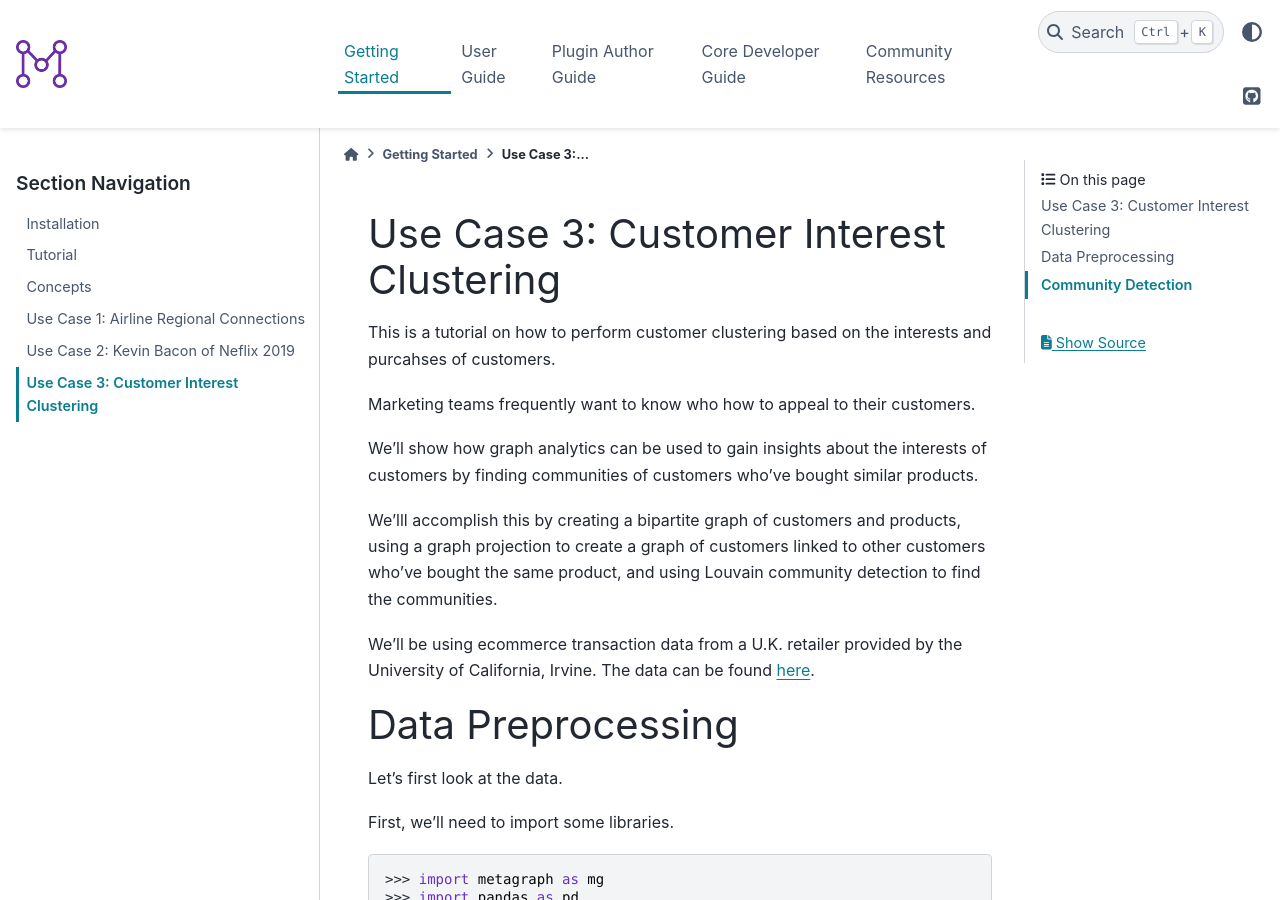
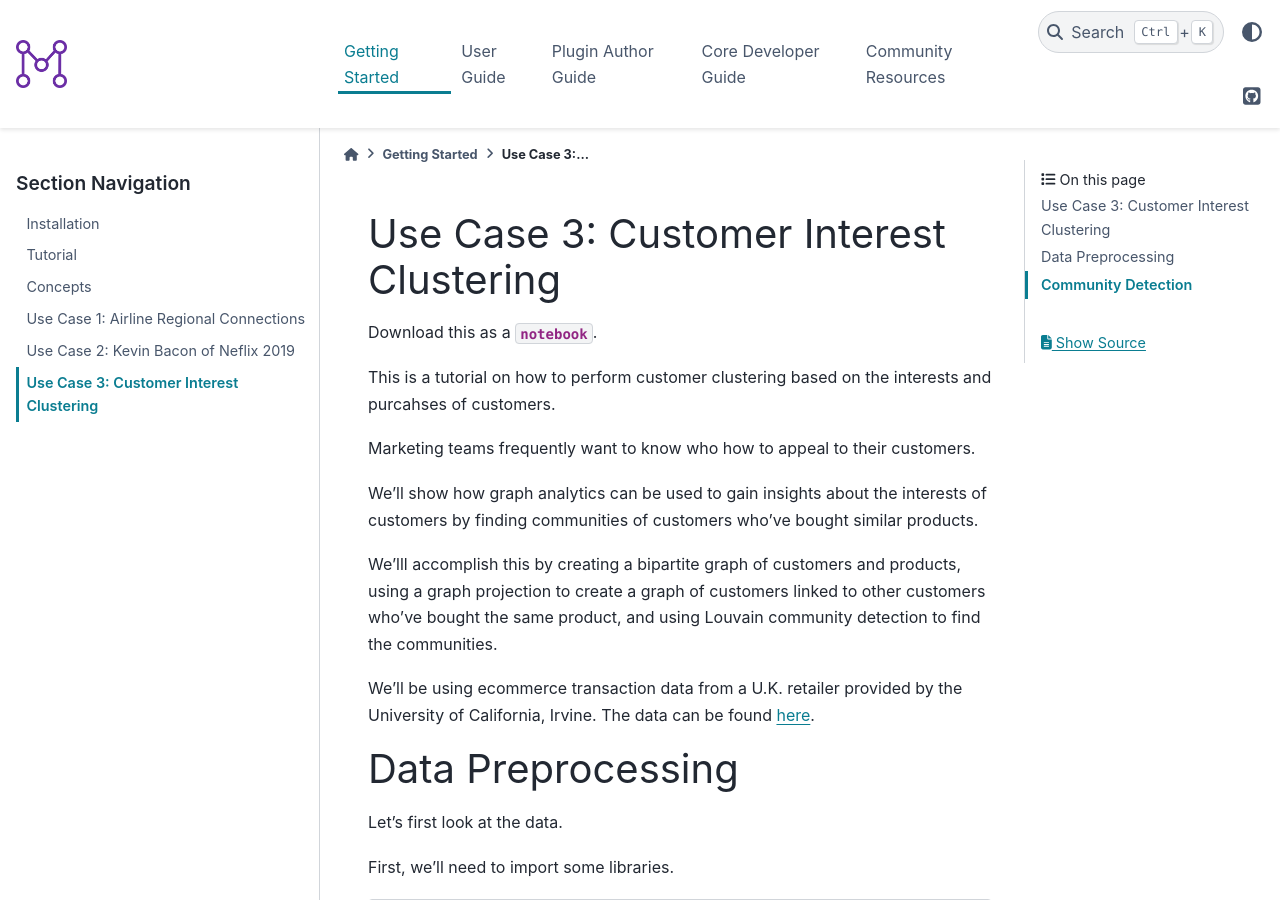
Before and after one commit to metagraph-dev/metagraph, a Sphinx documentation site: the page built from docs/getting_started/use_case_3_ecommerce_customer_interests.rst, in a window 1280 px wide and 900 px high. Built offline with Sphinx 7.4.7 and the PyData theme 0.15.4, drawn with Linux system fonts in a browser that asks for light colours.

Commit message:
Add links to download notebooks in use case examples
This commit adds links to download the notebooks used in the use case example tutorials from the "Getting Started" section.

```diff
--- a/docs/getting_started/use_case_1_airline_connectedness.rst
+++ b/docs/getting_started/use_case_1_airline_connectedness.rst
@@ -1,5 +1,7 @@
 Use Case 1: Airline Regional Connections
 ========================================
+
+Download this as a :download:`notebook </_static/notebooks/airtravel.tar.gz>`.
 
 This is a tutorial on how to find the most well-connected regions of the
 U.S. via air travel.
--- a/docs/getting_started/use_case_2_netflix_kevin_bacon.rst
+++ b/docs/getting_started/use_case_2_netflix_kevin_bacon.rst
@@ -1,5 +1,7 @@
 Use Case 2: Kevin Bacon of Neflix 2019
 ======================================
+
+Download this as a :download:`notebook </_static/notebooks/kevin_bacon.tar.gz>`.
 
 This is a tutorial on how to find the most well-connected Netflix cast
 member of 2019.
--- a/docs/getting_started/use_case_3_ecommerce_customer_interests.rst
+++ b/docs/getting_started/use_case_3_ecommerce_customer_interests.rst
@@ -1,5 +1,7 @@
 Use Case 3: Customer Interest Clustering
 ========================================
+
+Download this as a :download:`notebook </_static/notebooks/ecommerce.tar.gz>`.
 
 This is a tutorial on how to perform customer clustering based on the
 interests and purcahses of customers.
```
